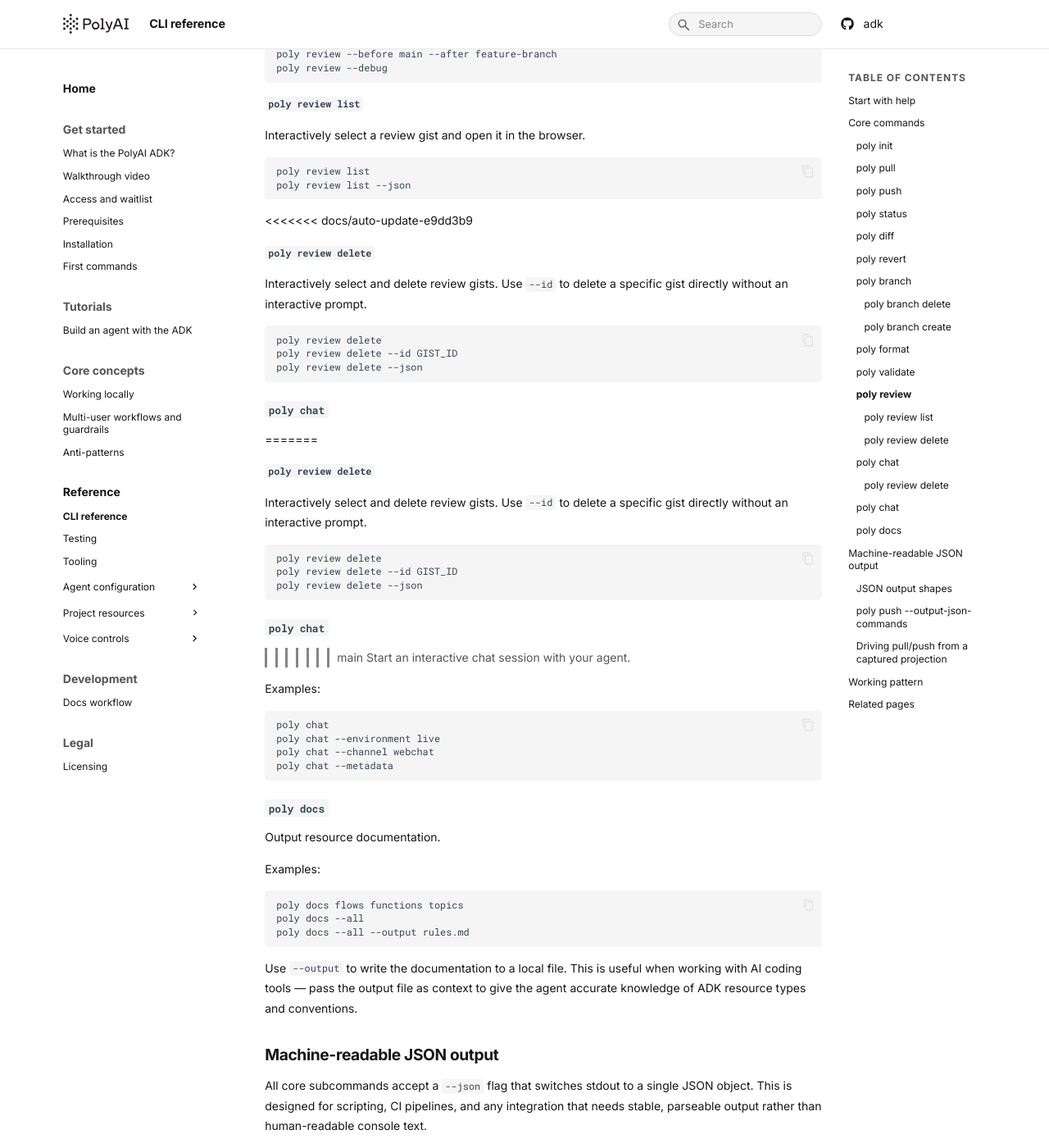
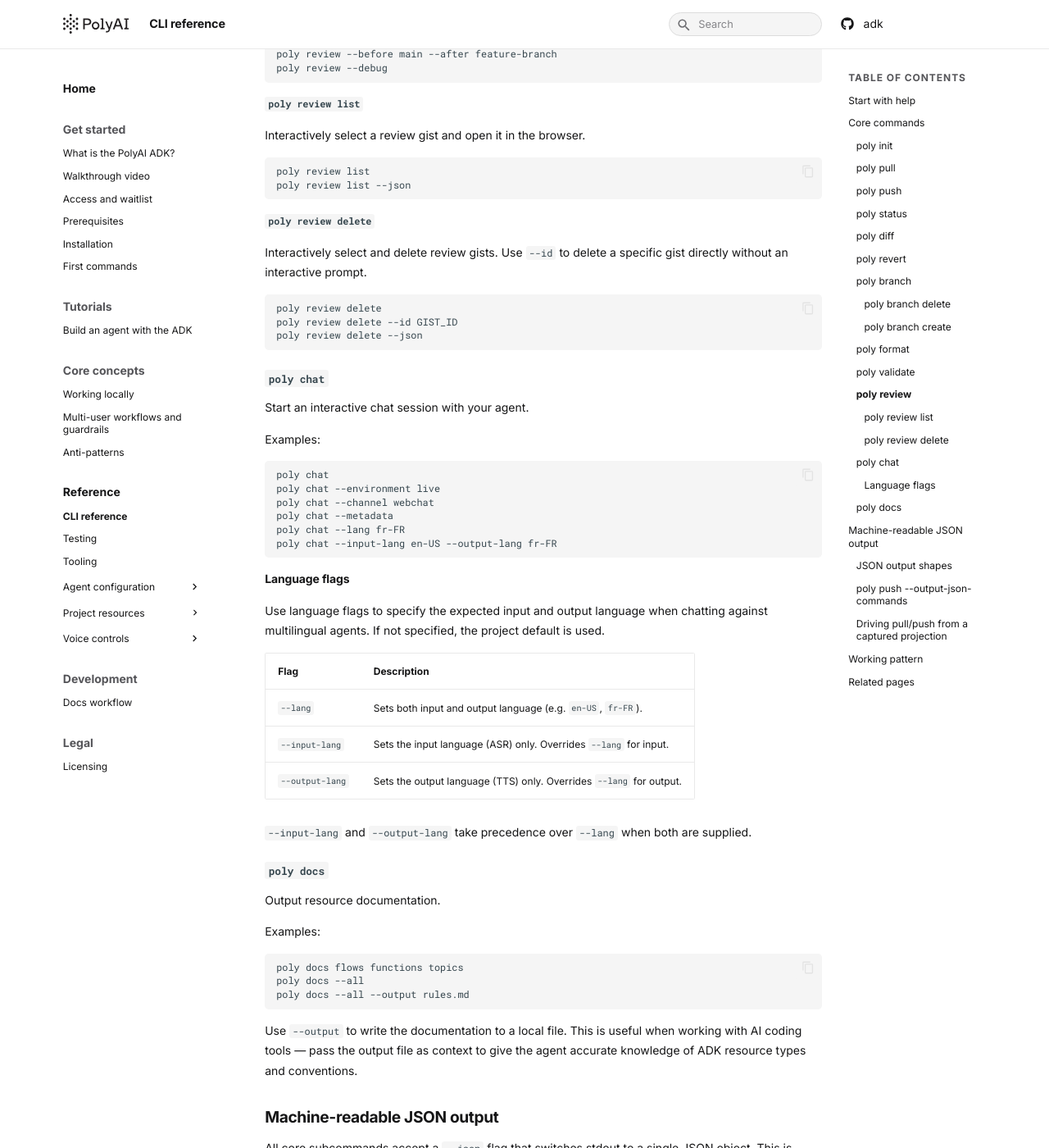
Before and after one commit to polyai/adk, an MkDocs documentation site: the page built from docs/docs/reference/cli.md, in a window 1280 px wide and 1400 px high, scrolled down 3739 px. Shown: the whole window at 82% size. Built offline with MkDocs 1.6.1 and Material for MkDocs 9.7.7, drawn with Linux system fonts in a browser that asks for light colours.

Commit message:
docs: Allow specifying lang code in chat requests (#81)
## Summary

<!-- What does this PR do? Keep it to 1-3 sentences. -->

## Motivation

<!-- Why is this change needed? Link to an issue if applicable. -->

Closes #<!-- issue number -->

## Changes

<!-- Bullet list of the key changes. Focus on *what* changed, not *how*.
-->

-

## Test strategy

<!-- How did you verify this works? Check all that apply. -->

- [ ] Added/updated unit tests
- [ ] Manual CLI testing (`poly <command>`)
- [ ] Tested against a live Agent Studio project
- [x] N/A (docs, config, or trivial change)

## Checklist

- [ ] `ruff check .` and `ruff format --check .` pass
- [ ] `pytest` passes
- [ ] No breaking changes to the `poly` CLI interface (or migration path
documented)
- [ ] Commit messages follow [conventional
commits](https://www.conventionalcommits.org/)

## Screenshots / Logs

<!-- Optional: paste terminal output, screenshots, or before/after diffs
if helpful. -->

Co-authored-by: github-actions[bot] <github-actions[bot]@users.noreply.github.com>

```diff
--- a/docs/docs/reference/cli.md
+++ b/docs/docs/reference/cli.md
@@ -197,7 +197,6 @@ Interactively select a review gist and open it in the browser.
 poly review list
 poly review list --json
 ~~~
-<<<<<<< docs/auto-update-e9dd3b9
 
 #### `poly review delete`
 
@@ -211,21 +210,6 @@ poly review delete --json
 
 ### `poly chat`
 
-=======
-
-#### `poly review delete`
-
-Interactively select and delete review gists. Use `--id` to delete a specific gist directly without an interactive prompt.
-
-~~~bash
-poly review delete
-poly review delete --id GIST_ID
-poly review delete --json
-~~~
-
-### `poly chat`
-
->>>>>>> main
 Start an interactive chat session with your agent.
 
 Examples:
@@ -235,7 +219,21 @@ poly chat
 poly chat --environment live
 poly chat --channel webchat
 poly chat --metadata
+poly chat --lang fr-FR
+poly chat --input-lang en-US --output-lang fr-FR
 ~~~
+
+#### Language flags
+
+Use language flags to specify the expected input and output language when chatting against multilingual agents. If not specified, the project default is used.
+
+| Flag | Description |
+|---|---|
+| `--lang` | Sets both input and output language (e.g. `en-US`, `fr-FR`). |
+| `--input-lang` | Sets the input language (ASR) only. Overrides `--lang` for input. |
+| `--output-lang` | Sets the output language (TTS) only. Overrides `--lang` for output. |
+
+`--input-lang` and `--output-lang` take precedence over `--lang` when both are supplied.
 
 ### `poly docs`
 
```
